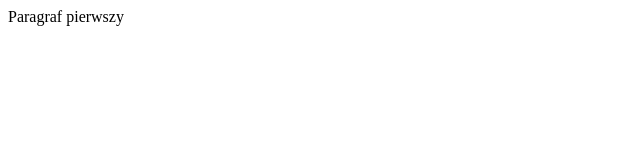
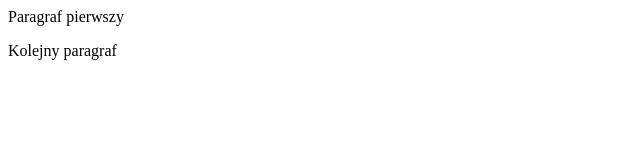
Before and after one commit to katarzynaklimek/gitjestgit, a plain HTML site: page index.html in a window 1280 px wide. Shown: the whole page, without its empty margins (0-640 px from the left). Drawn offline with Linux system fonts and the light colour scheme.

Commit message:
trzeci paragraf

```diff
--- a/index.html
+++ b/index.html
@@ -1 +1,2 @@
 <p>Paragraf pierwszy</p>
+<p>Kolejny paragraf</p>
```
